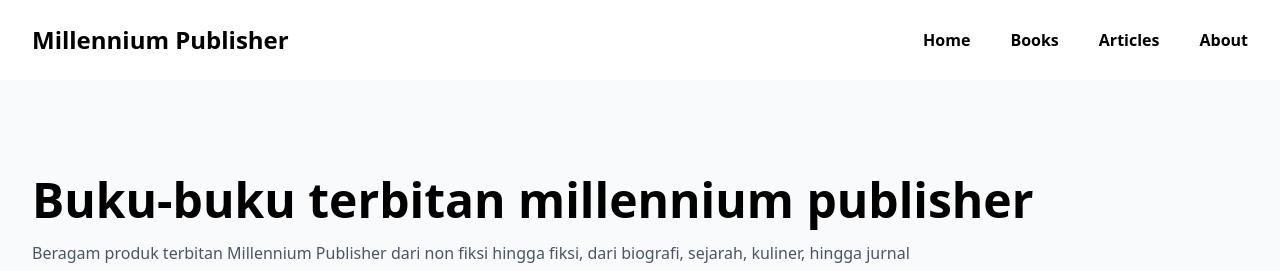
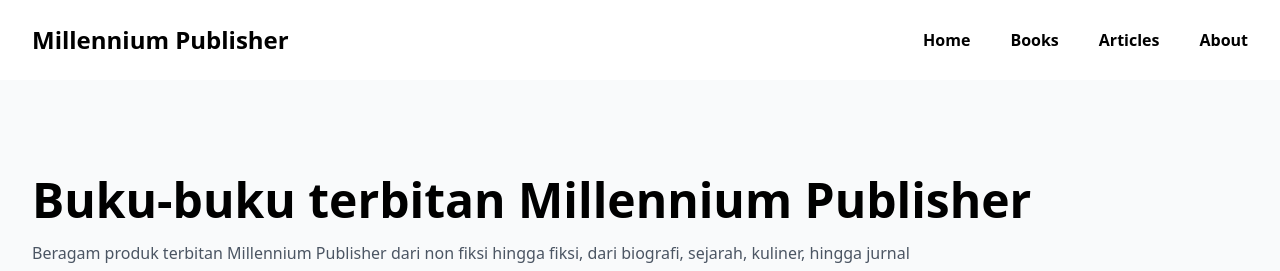
Before and after one commit to Akbarputra04/millennialpublisher, a Next.js app: page /books in a window 1280 px wide. Shown: the top 271 px of the page. Built offline with nearby package versions, Linux system fonts and the light colour scheme.

Commit message:
revisi typo & huruf kapital

```diff
--- a/components/Footer.tsx
+++ b/components/Footer.tsx
@@ -55,7 +55,7 @@
 				<div className="flex">
 					<p className="mt-10 font-medium text-base leading-relaxed">
 						Millennium Publisher<br/>
-						Jl Kemang timur XVIII/ no 5<br/>
+						Jl Kemang Timur XVIII/ no 5<br/>
 						Jakarta 12730<br/>
 						Telepon : 021 719 5587<br/>
 						Email : dyatamamilenia@yahoo.com
--- a/pages/books.tsx
+++ b/pages/books.tsx
@@ -18,7 +18,7 @@
                 <div className="px-4 mx-auto sm:px-6 lg:px-8 max-w-7xl">
                     <div className="flex items-end justify-between">
                         <div className="flex-1 text-center lg:text-left">
-                            <h2 className="text-3xl font-bold leading-tight text-black sm:text-4xl lg:text-5xl">Buku-buku terbitan millennium publisher</h2>
+                            <h2 className="text-3xl font-bold leading-tight text-black sm:text-4xl lg:text-5xl">Buku-buku terbitan Millennium Publisher</h2>
                             <p className="max-w-4xl mx-auto mt-4 text-base leading-relaxed text-gray-600 lg:mx-0">Beragam produk terbitan Millennium Publisher dari non fiksi hingga fiksi, dari biografi, sejarah, kuliner, hingga jurnal akademis telah kami persembahkan kepada khalayak pecinta literasi Indonesia.</p>
                         </div>
 
--- a/pages/index.tsx
+++ b/pages/index.tsx
@@ -19,7 +19,7 @@
 								Merajut literasi sumbangsih untuk negeri
 								</h1>
 
-								<p className="mt-8 text-base sm:text-xl">Millennium Publisher sejak 1999 turut berkotribusi dalam industri penerbitan buku, menghadirkan sajian literasi, turut membangun wawasan dan memperkaya khasanah perspektif kognitif untuk negeri</p>
+								<p className="mt-8 text-base sm:text-xl">Millennium Publisher sejak 1999 turut berkontribusi dalam industri penerbitan buku, menghadirkan sajian literasi, turut membangun wawasan dan memperkaya khasanah perspektif kognitif untuk negeri</p>
 
 								<div className="mt-10 sm:flex sm:items-center sm:space-x-8">
 									{/* <a href="#" title="" className="inline-flex items-center justify-center px-10 py-4 text-base font-semibold text-white rounded-full transition-all duration-200 bg-primary hover:bg-primary-dark focus:bg-primary-dark" role="button"> Start exploring </a> */}
```
